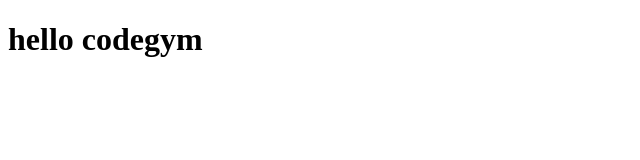
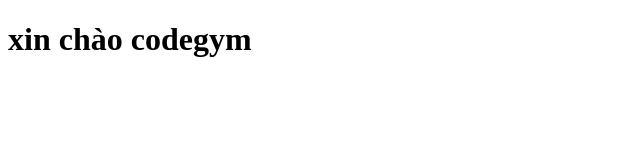
Before and after one commit to phuocnguyen97/test-git, a plain HTML site: page index.html in a window 1280 px wide. Shown: the whole page, without its empty margins (0-640 px from the left). Drawn offline with Linux system fonts and the light colour scheme.

Commit message:
minh minh test bla bla

```diff
--- a/index.html
+++ b/index.html
@@ -6,6 +6,6 @@
     <title>Document</title>
 </head>
 <body>
-    <h1>hello codegym</h1>
+    <h1>xin chào codegym</h1>
 </body>
 </html>
```
Also changed, not shown: minh minh.txt (deleted).
